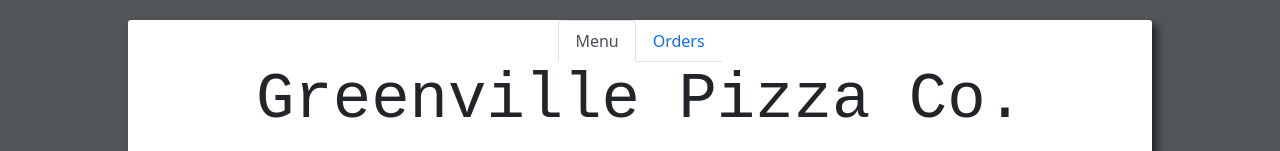
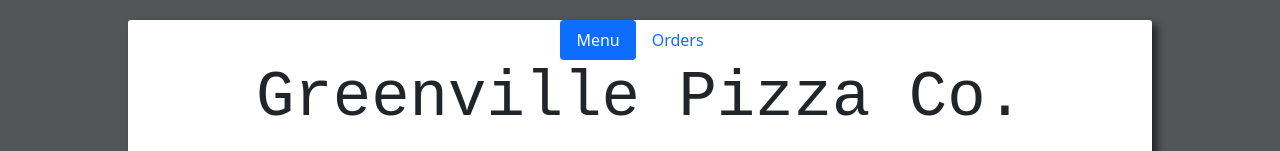
Before and after one commit to katefranks/django-restaurant-api, a React (Create React App) app in the folder frontend/react-pizza-app/: page /MenuList in a window 1280 px wide. Shown: the top 151 px of the page. Built offline with nearby package versions, Linux system fonts and the light colour scheme; no server answers.

Commit message:
refactored menu categories

```diff
--- a/frontend/react-pizza-app/src/components/App.css
+++ b/frontend/react-pizza-app/src/components/App.css
@@ -30,6 +30,14 @@ li{
   color: black;
   background-color: #FFF;
   box-shadow: 2px 2px 5px black;
+}
+
+.category-button{
+  display: flex;
+  flex-direction: column;
+  width: 25%;
+  margin: 3px;
+  align-items: center;
 }
 
 button{
--- a/frontend/react-pizza-app/src/components/App.js
+++ b/frontend/react-pizza-app/src/components/App.js
@@ -5,12 +5,9 @@ import MenuList from './MenuList';
 import Order from './Order';
 import ViewOrders from './ViewOrders';
 import 'bootstrap/dist/css/bootstrap.min.css';
+import Navbar from 'react-bootstrap/Navbar';
 import Nav from 'react-bootstrap/Nav'
-import {BrowserRouter as Router,
-  Switch,
-  Route,
-  Link} from "react-router-dom";
-// import { Button , Modal } from 'react-bootstrap';
+import {BrowserRouter as Router, Switch, Route, Link} from "react-router-dom";
 
 class App extends Component {
   constructor(props) {
@@ -112,12 +109,12 @@ render() {
   <>
   <Router>
   <div className="main-menu">
-    <Nav variant="tabs" defaultActiveKey="/MenuList">
+    <Nav variant="pills" bg="dark" defaultActiveKey="/MenuList">
       <Nav.Item>
         <Nav.Link href="/MenuList">Menu</Nav.Link>
       </Nav.Item>
       <Nav.Item>
-        <Nav.Link href="/ViewOrders">Orders</Nav.Link>
+        <Nav.Link href="/ViewOrders" eventKey="link-1">Orders</Nav.Link>
       </Nav.Item>
     </Nav>
     <header>
@@ -136,6 +133,7 @@ render() {
         )}
         />
       <Route
+        eventKey="link-1"
         path='/ViewOrders'
         render={(props) => (
         <ViewOrders order={this.state.order} />
--- a/frontend/react-pizza-app/src/components/MenuList.js
+++ b/frontend/react-pizza-app/src/components/MenuList.js
@@ -18,7 +18,7 @@ class MenuList extends Component {
       const uniqueCategories = [...new Set(categories)]; // an array of categories (no duplicates)
 
       const headings = uniqueCategories.map(category => (
-        <button style={{display: 'flex', flexDirection: 'column', width: '25%', margin: '3px', alignItems: 'center'}} key={category} onClick={() => this.setState({ selection: category })}>{category}</button>
+        <button className="category-button" style={{display: 'flex', flexDirection: 'column', width: '25%', margin: '3px', alignItems: 'center'}} key={category} onClick={() => this.setState({ selection: category })}>{category}</button>
       ));
 
       const items = this.props.items
```
